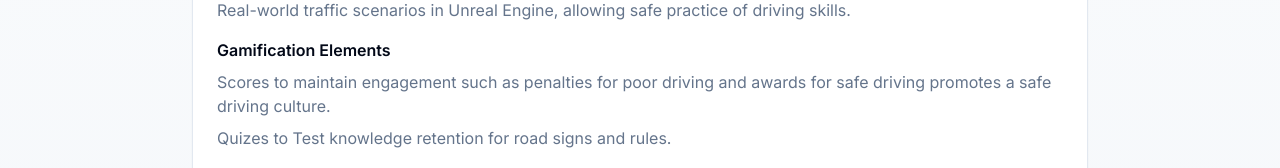
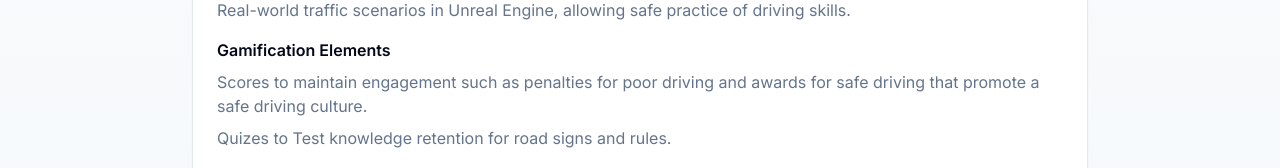
Before and after one commit to Masembe0757/final_year_project_blog, a Next.js app: page / in a window 1280 px wide. Both pictures are taken after a click on the tab "Features". Shown: the part 1066-1234 px from the top of the page. Built offline with nearby package versions, Linux system fonts and the light colour scheme.

Commit message:
fix: correct grammar in gamification elements description in Home component

```diff
--- a/app/page.tsx
+++ b/app/page.tsx
@@ -122,7 +122,7 @@ export default function Home() {
                   <div className="space-y-2">
                     <h4 className="font-semibold">Gamification Elements</h4>
                     <p className="text-muted-foreground">
-                     Scores to maintain engagement such as penalties for poor driving and awards for safe driving promotes a safe driving culture.
+                     Scores to maintain engagement such as penalties for poor driving and awards for safe driving that promote a safe driving culture.
                     </p>
                     <p className="text-muted-foreground">
                      Quizes to Test knowledge retention for road signs and rules.
```
